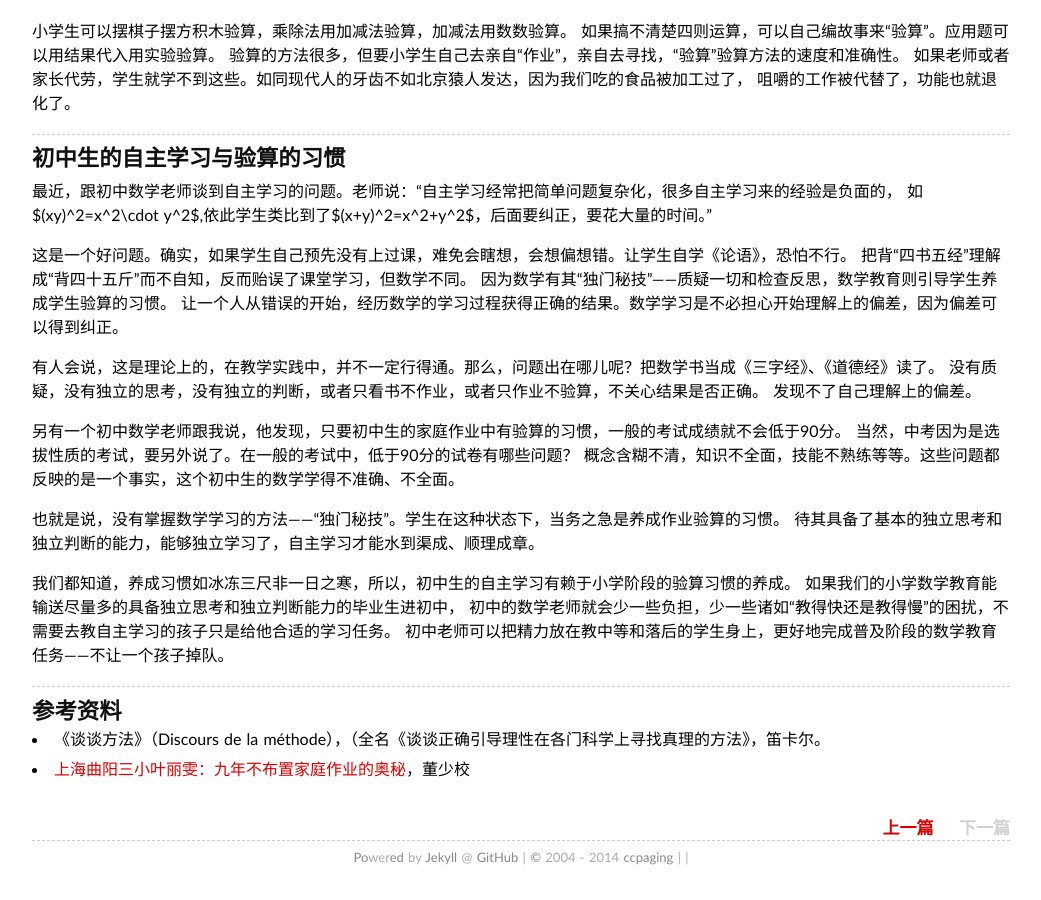
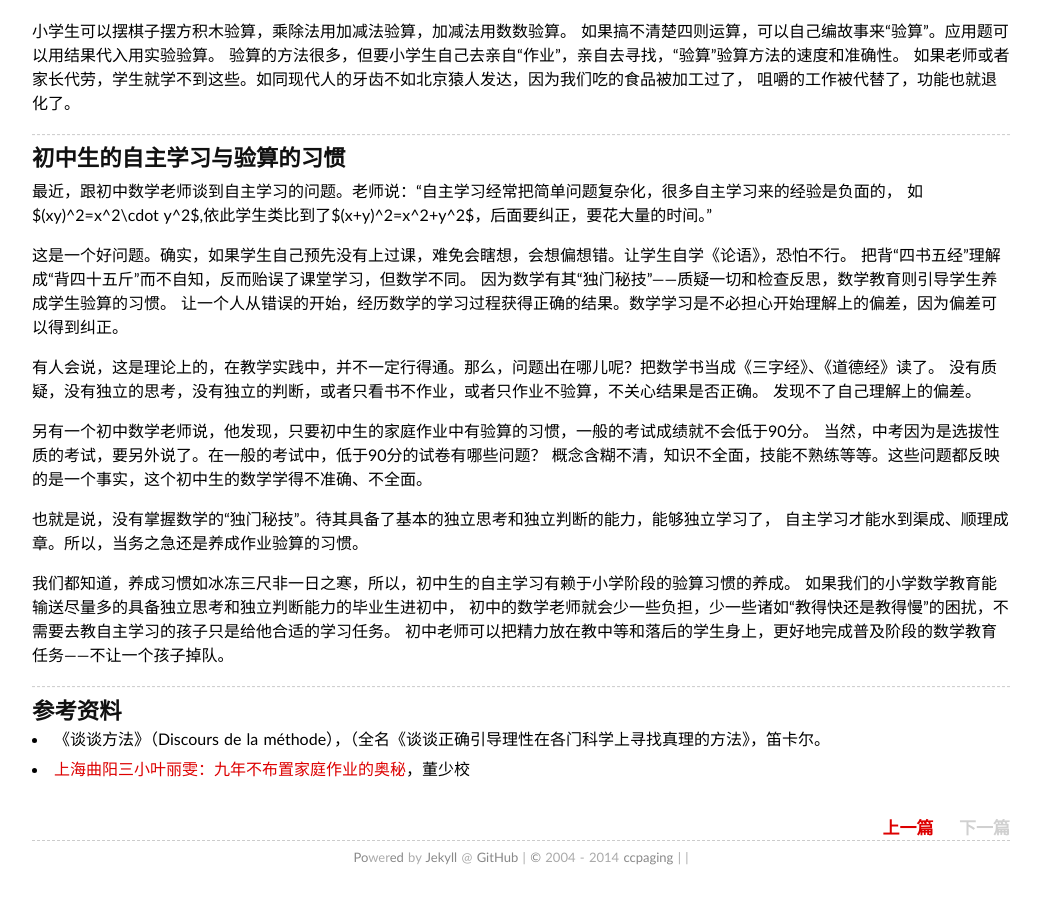
Before and after one commit to ccpaging/ccpaging.github.io, a Jekyll site: the page built from _posts/2014-11-17-L1-Check.md, in a window 1280 px wide and 900 px high, scrolled down 1972 px. Shown: the whole window, without its empty margins (119-1160 px from the left). Built offline with Jekyll 4.4.1, drawn with Linux system fonts in a browser that asks for light colours; comment, search, counter and statistics services are not loaded.

Commit message:
New post

```diff
--- a/_posts/2014-11-17-L1-Check.md
+++ b/_posts/2014-11-17-L1-Check.md
@@ -118,12 +118,12 @@ mathjax: true
 没有质疑，没有独立的思考，没有独立的判断，或者只看书不作业，或者只作业不验算，不关心结果是否正确。
 发现不了自己理解上的偏差。
 
-另有一个初中数学老师跟我说，他发现，只要初中生的家庭作业中有验算的习惯，一般的考试成绩就不会低于90分。
+另有一个初中数学老师说，他发现，只要初中生的家庭作业中有验算的习惯，一般的考试成绩就不会低于90分。
 当然，中考因为是选拔性质的考试，要另外说了。在一般的考试中，低于90分的试卷有哪些问题？
 概念含糊不清，知识不全面，技能不熟练等等。这些问题都反映的是一个事实，这个初中生的数学学得不准确、不全面。
 
-也就是说，没有掌握数学学习的方法——“独门秘技”。学生在这种状态下，当务之急是养成作业验算的习惯。
-待其具备了基本的独立思考和独立判断的能力，能够独立学习了，自主学习才能水到渠成、顺理成章。
+也就是说，没有掌握数学的“独门秘技”。待其具备了基本的独立思考和独立判断的能力，能够独立学习了，
+自主学习才能水到渠成、顺理成章。所以，当务之急还是养成作业验算的习惯。
 
 我们都知道，养成习惯如冰冻三尺非一日之寒，所以，初中生的自主学习有赖于小学阶段的验算习惯的养成。
 如果我们的小学数学教育能输送尽量多的具备独立思考和独立判断能力的毕业生进初中，
```
